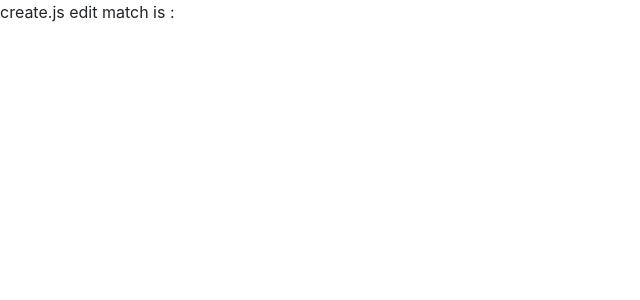
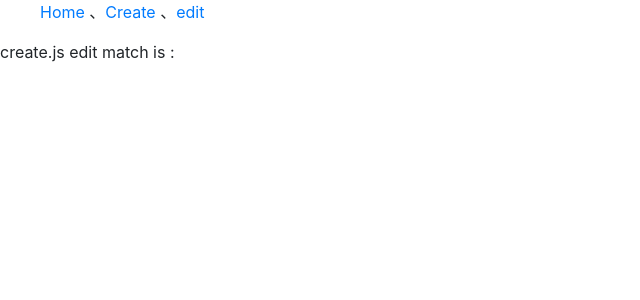
Before and after one commit to SHERlocked93/react-demo-js, a React (Create React App) app: page /create in a window 1280 px wide. Shown: the top 300 px of the page, without its empty margins (0-640 px from the left). Built offline with nearby package versions, Linux system fonts and the light colour scheme.

Commit message:
feat: router link

```diff
--- a/src/App.js
+++ b/src/App.js
@@ -8,6 +8,12 @@ function App() {
     return (
       <Router>
           <div className="App">
+              <ul>
+                  <Link to='/'>Home</Link> 、
+                  <Link to='/create'>Create</Link> 、
+                  <Link to='/edit/11'>edit</Link>
+              </ul>
+
               <Route path='/' exact component={ Home }></Route>
               <Route path='/create' component={ Create }></Route>
               <Route path='/edit/:id' component={ Create }></Route>
```
